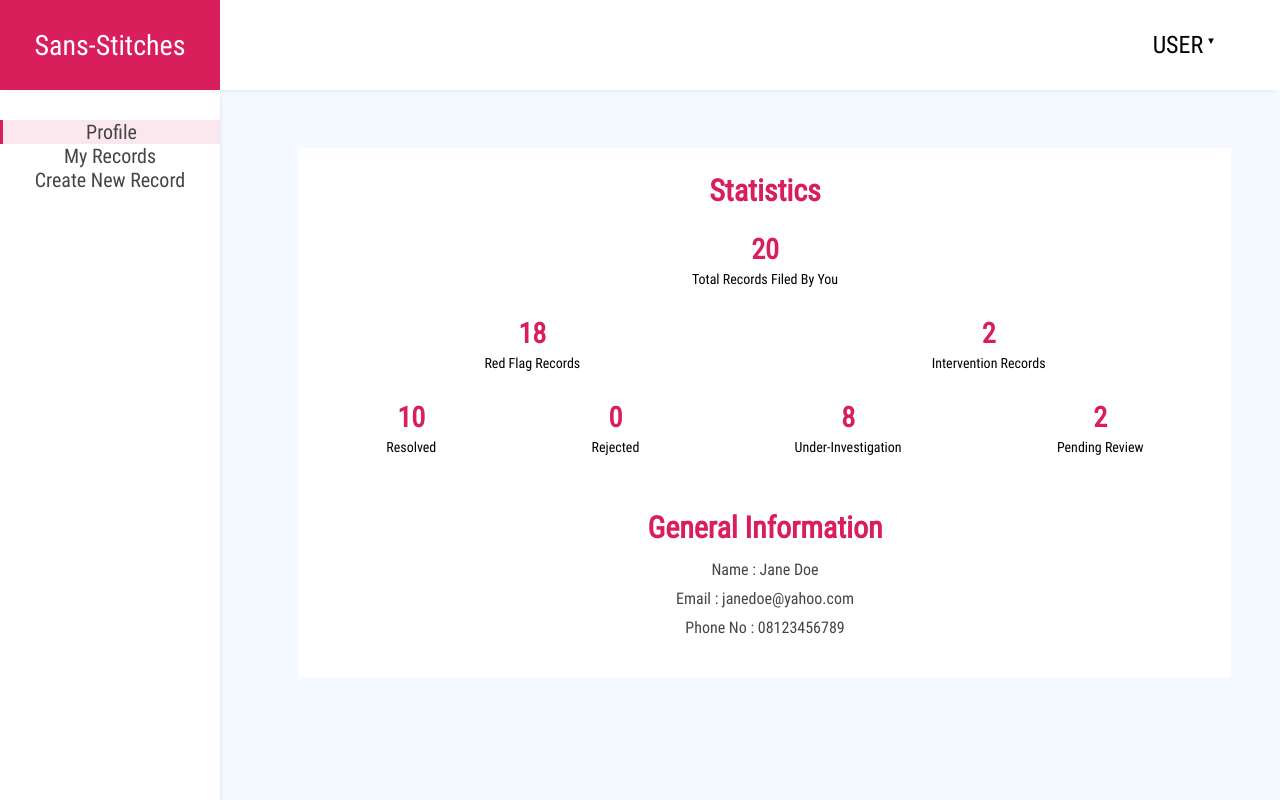
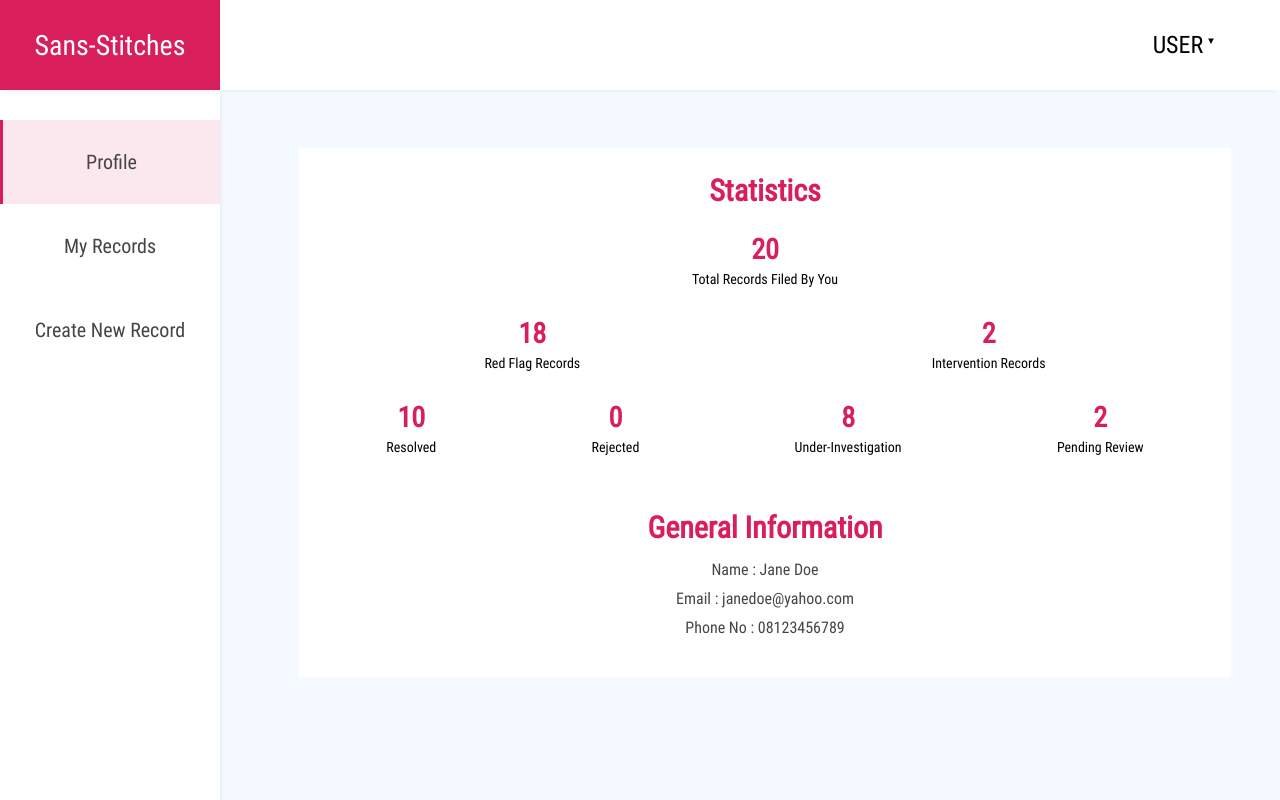
Before and after one commit to Dsalz/Sans-Stitches, a plain HTML site: page UI/profile.html in a window 1280 px wide. Drawn offline with Linux system fonts and the light colour scheme.

Commit message:
Fix Dashboard sidebar padding

```diff
--- a/UI/css/main.css
+++ b/UI/css/main.css
@@ -274,7 +274,7 @@ input:focus, textarea:focus{
 
 .dashboard-sidebar-item{
     display: block;
-    padding: 30 0;
+    padding: 30px 0;
     font-size: 20px;
     color: #484349 !important;
 }
```
